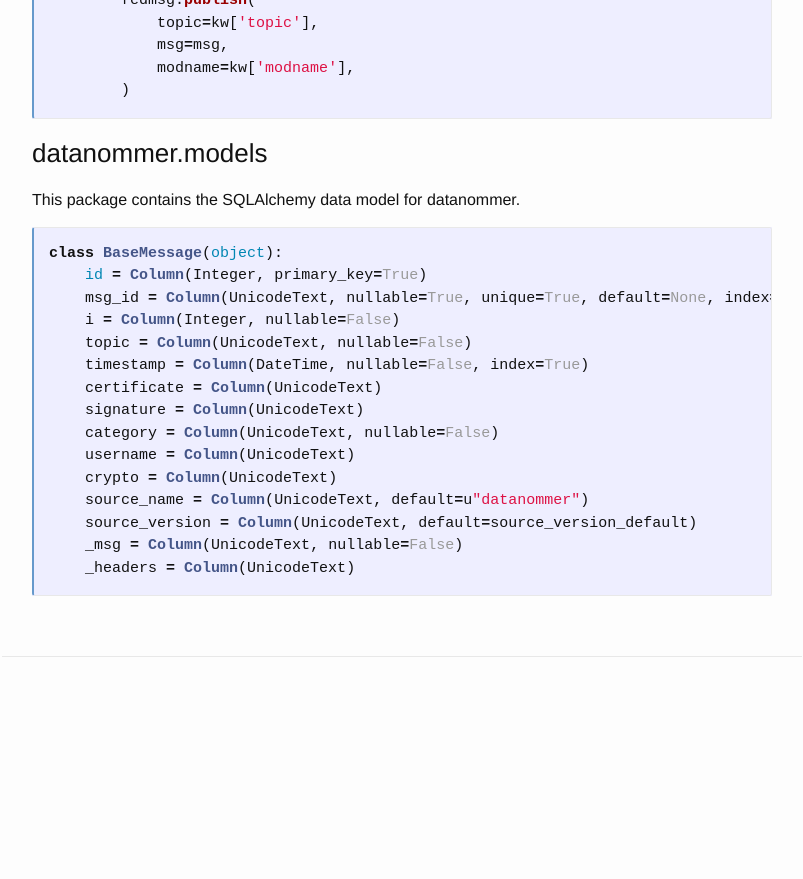
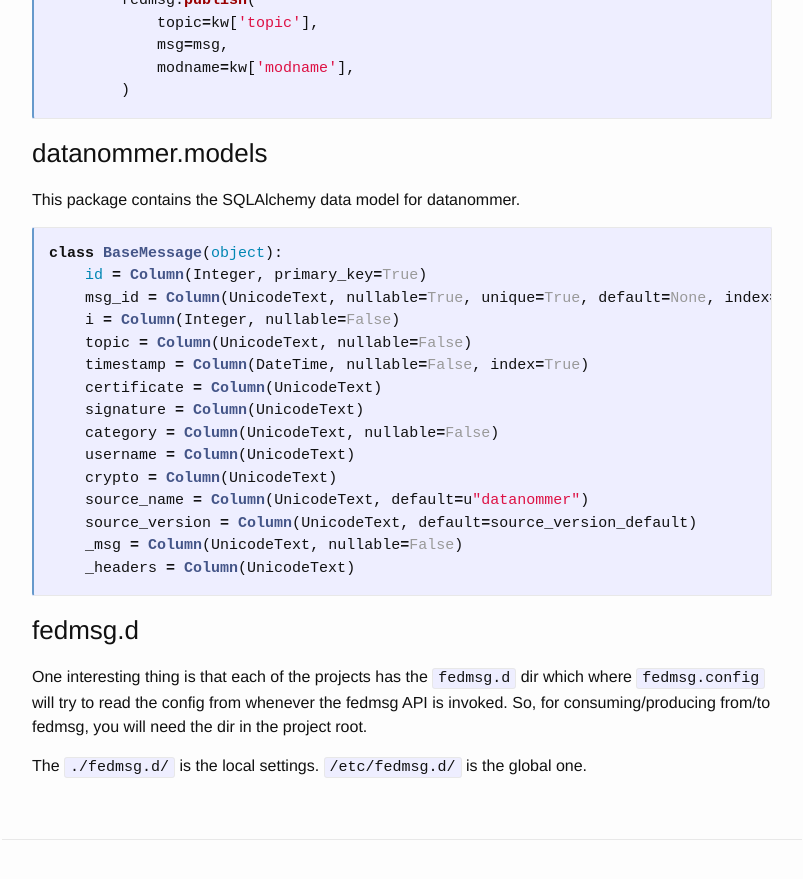
Before and after one commit to pravinkc/pravinkc.github.io, a Jekyll site: the page built from _posts/2017-06-03-today.md, in a window 1280 px wide and 900 px high, scrolled down 3622 px. Shown: the top 879 px of the window, without its empty margins (238-1041 px from the left). Built offline with Jekyll 4.4.1, drawn with Linux system fonts in a browser that asks for light colours; before the commit the page ends 4339 px from its top, so only the background shows below that.

Commit message:
add info about fedmsg.d

````diff
--- a/_posts/2017-06-03-today.md
+++ b/_posts/2017-06-03-today.md
@@ -157,3 +157,9 @@ class BaseMessage(object):
     _msg = Column(UnicodeText, nullable=False)
     _headers = Column(UnicodeText)
 ```
+
+### fedmsg.d
+
+One interesting thing is that each of the projects has the `fedmsg.d` dir which where `fedmsg.config` will try to read the config from whenever the fedmsg API is invoked. So, for consuming/producing from/to fedmsg, you will need the dir in the project root.
+
+The `./fedmsg.d/` is the local settings. `/etc/fedmsg.d/` is the global one.
````
